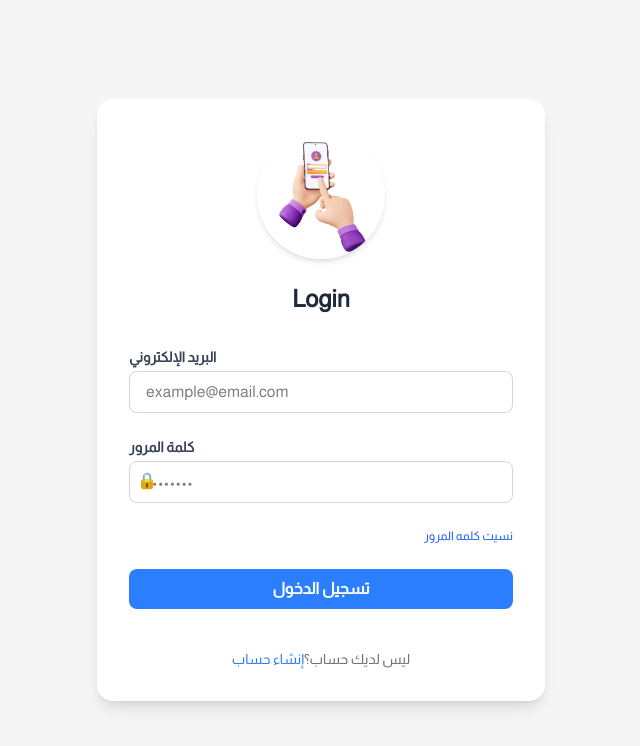
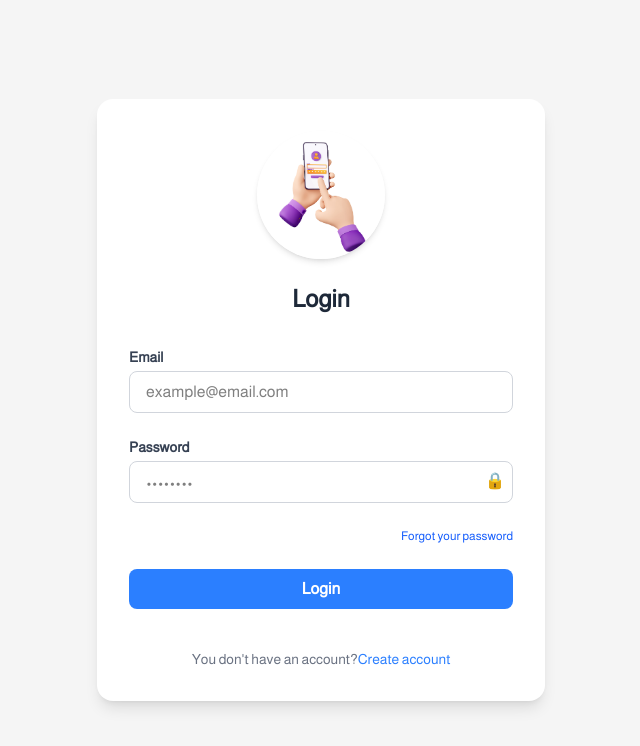
Before and after one commit to ali98nadhum/ecommerce-front, a React (Vite) app: page /login in a window 1280 px wide. Shown: the top 746 px of the page, without its empty margins (319-959 px from the left). Built offline with nearby package versions, Linux system fonts and the light colour scheme.

Commit message:
update LoginForm

```diff
--- a/src/components/LoginForm/LoginForm.jsx
+++ b/src/components/LoginForm/LoginForm.jsx
@@ -1,20 +1,27 @@
-import React, { useState } from "react";
+import React, { useState , useEffect } from "react";
 import { Formik, Field, Form, ErrorMessage } from "formik";
 import { Link } from "react-router-dom";
 import * as Yup from "yup";
+import { useTranslation } from "react-i18next";
+
 
 const LoginForm = () => {
+  const { t, i18n } = useTranslation();
   const [showPassword, setShowPassword] = useState(false);
   const initialValues = {
     email: "",
     password: "",
   };
 
+  useEffect(() => {
+    document.documentElement.dir = i18n.language === "ar" ? "rtl" : "ltr";
+  }, [i18n.language]);
+
   const validationSchema = Yup.object({
-    email: Yup.string().email("الاميل غير صالح").required("الاميل مطلوب"),
+    email: Yup.string().email(t("invalid-email")).required(t("Email-required")),
     password: Yup.string()
-      .min(8, "الباسورد لازم يكون 8 احرف على الاقل")
-      .required("يرجى ادخال الباسورد"),
+      .min(8, t("min-password"))
+      .required(t("Password-required")),
   });
 
   const handleSubmit = (values) => {
@@ -35,7 +42,7 @@ const LoginForm = () => {
               htmlFor="email"
               className="block mb-1 text-sm font-semibold text-gray-700"
             >
-              البريد الإلكتروني
+              {t("email")}
             </label>
             <Field
               name="email"
@@ -56,7 +63,7 @@ const LoginForm = () => {
               htmlFor="password"
               className="block mb-1 text-sm font-semibold text-gray-700"
             >
-              كلمة المرور
+               {t("password")}
             </label>
             <div className="relative">
               <Field
@@ -67,7 +74,7 @@ const LoginForm = () => {
               />
               <button
                 type="button"
-                className="absolute top-2 left-2 cursor-pointer"
+                className={`absolute top-2 ${i18n.language === "ar" ? "left-2" : "right-2"} cursor-pointer`}
                 onClick={() => setShowPassword(!showPassword)}
               >
                 {" "}
@@ -83,8 +90,7 @@ const LoginForm = () => {
 
           <div className="flex items-center justify-end">
             <Link to={""}>
-              {" "}
-              <p className="text-[12px] text-blue-600">نسيت كلمه المرور</p>{" "}
+              <p className="text-[12px] text-blue-600"> {t("forget-password")} </p>{" "}
             </Link>
           </div>
 
@@ -93,13 +99,13 @@ const LoginForm = () => {
             type="submit"
             className="w-full py-2 bg-blue-500 hover:bg-blue-600 text-white font-bold rounded-lg transition-all"
           >
-            تسجيل الدخول
+             {t("login")}
           </button>
 
           <div className="text-center text-sm text-gray-500 mt-4">
-            ليس لديك حساب؟
+            {t("don't-have-account")}?
             <span className="text-blue-500 hover:underline cursor-pointer">
-              إنشاء حساب
+                {t("create-account")}
             </span>
           </div>
         </Form>
--- a/src/locales/ar/translation.json
+++ b/src/locales/ar/translation.json
@@ -18,5 +18,14 @@
     "Discounts": "التخفيضات",
     "Brands": "البراندات",
     "Latest-Products": "وصل حديثا",
-    "Discount-des": "تخفيضات كبيره كل شهر"
+    "Discount-des": "تخفيضات كبيره كل شهر",
+    "email": "البريد الألكتروني",
+    "password": "كلمه المرور",
+    "forget-password": "نسيت كلمه المرور",
+    "create-account": "أنشاء حساب",
+    "don't-have-account": "ليس لديك حساب",
+    "invalid-email": "الاميل غير صالح",
+    "Email-required": "الاميل مطلوب",
+    "Password-required": "يرجى ادخال الرمز",
+    "min-password": "الباسورد لازم يكون 8 احرف على الاقل"
   }
--- a/src/locales/en/translation.json
+++ b/src/locales/en/translation.json
@@ -17,5 +17,14 @@
     "Discounts": "Discounts",
     "Brands": "Brands",
     "Latest-Products": "Latest Products",
-    "Discount-des": "Big discounts every month"
+    "Discount-des": "Big discounts every month",
+    "email": "Email",
+    "password": "Password",
+    "forget-password": "Forgot your password",
+    "create-account": "Create account",
+    "don't-have-account": "You don't have an account",
+    "invalid-email": "Inalid email",
+    "Email-required": "Email is required",
+    "Password-required": "Password is required",
+    "min-password": "The password must be 8 characters long."
   }
```
